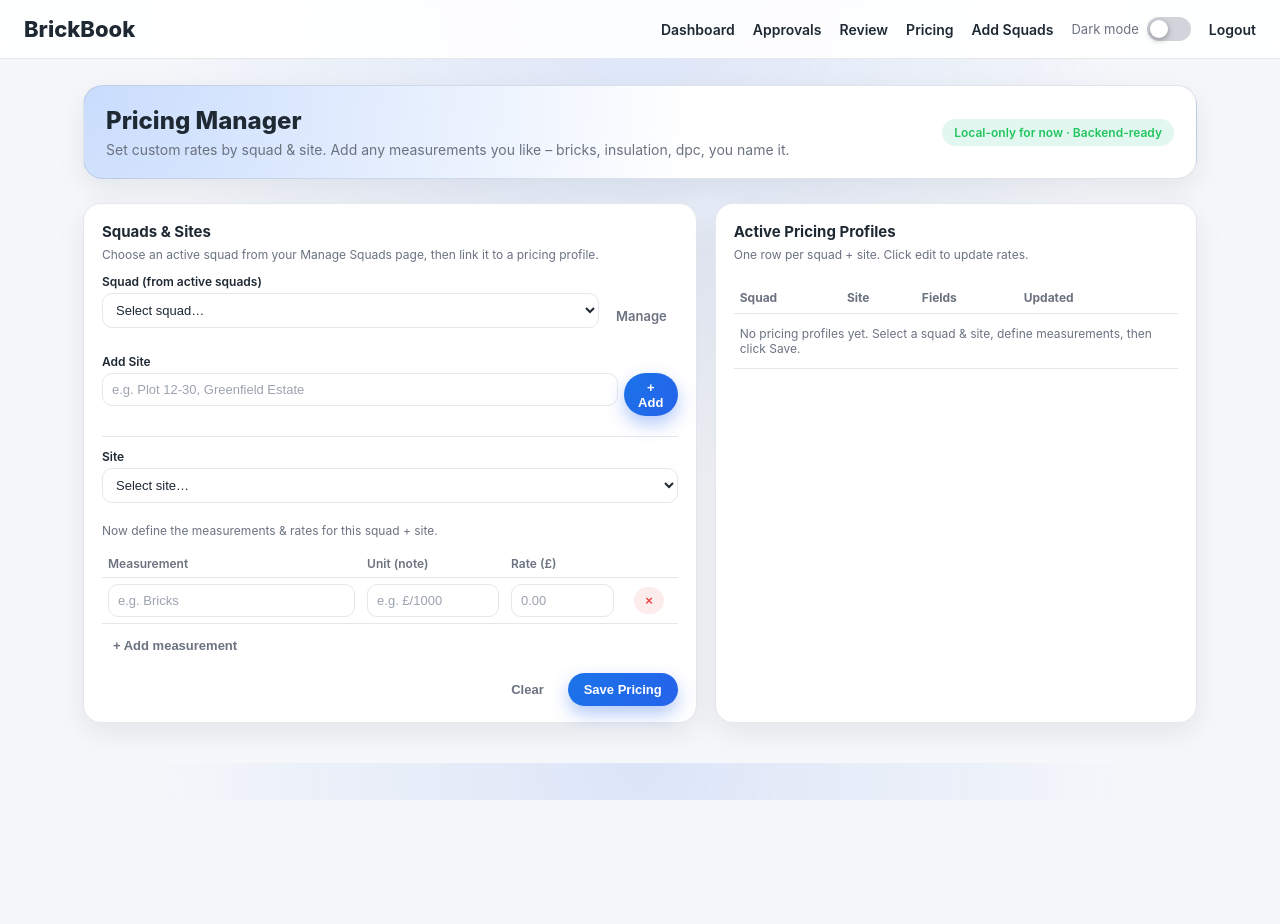
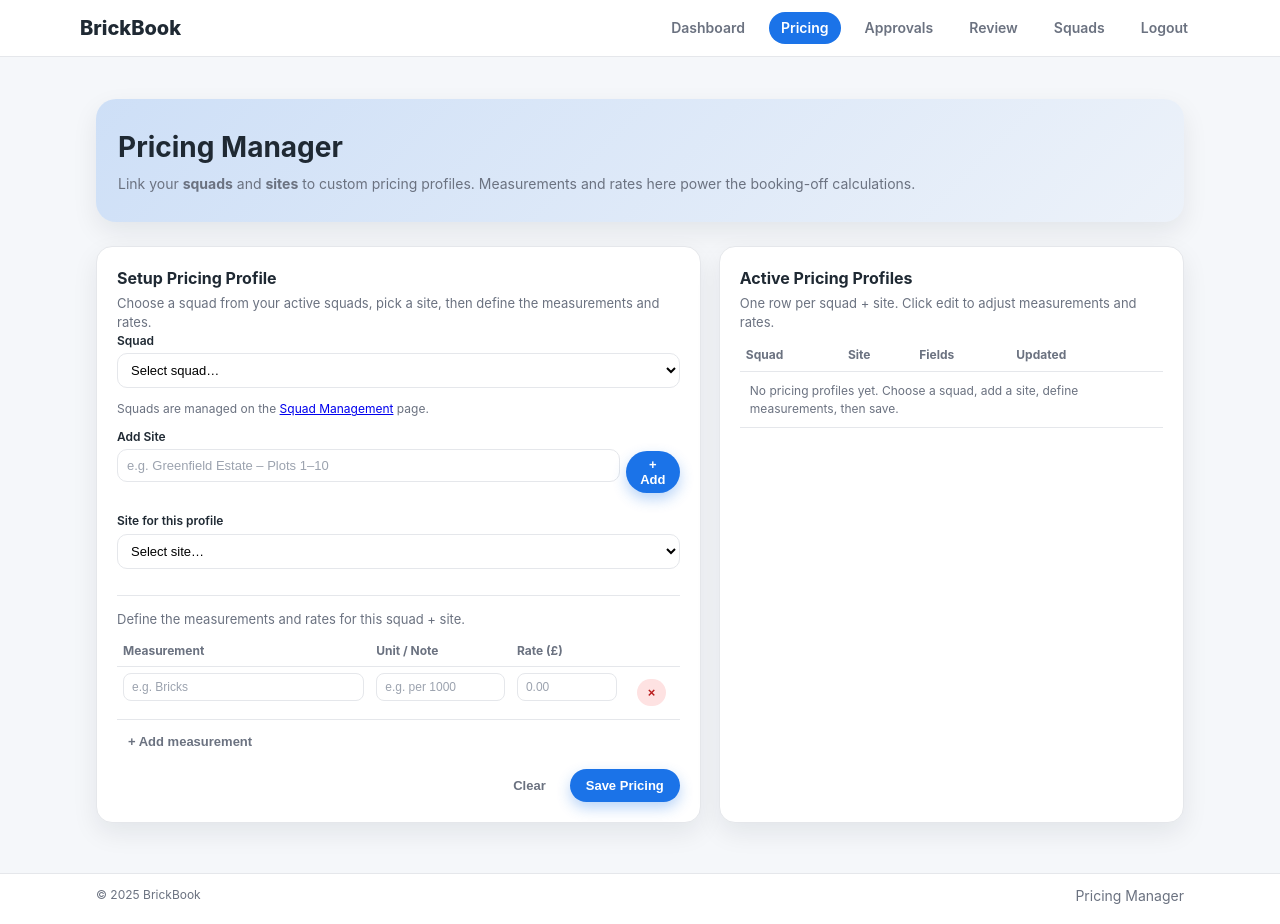
Before and after one commit to brickbooks/brickbook, a plain HTML site: page pricing-table.html in a window 1280 px wide. Before the commit the page ends 800 px from the top, so only its background shows below. Drawn offline with Linux system fonts and the light colour scheme; sample sign-in values are in the browser's storage.

Commit message:
Update pricing-table.html

```diff
--- a/pricing-table.html
+++ b/pricing-table.html
@@ -1,224 +1,97 @@
 <!DOCTYPE html>
 <html lang="en">
 <head>
-<meta charset="UTF-8">
-<meta name="viewport" content="width=device-width, initial-scale=1.0">
+  <meta charset="UTF-8" />
   <title>Pricing Manager – BrickBook</title>
+  <meta name="viewport" content="width=device-width, initial-scale=1.0" />
+  <link rel="stylesheet" href="assets/style.css" />
 
   <style>
-:root {
-  --blue: #1B73E8;
-  --charcoal: #1F2933;
-  --bg: #F5F7FA;
-  --card-bg: #FFFFFF;
-  --text-main: #1F2933;
-  --text-muted: #6B7280;
-  --border-subtle: #E5E7EB;
-  --shadow-soft: 0 10px 30px rgba(15, 23, 42, 0.08);
-  --accent: #10B981;
-  --danger: #EF4444;
-  --chip-bg: #E5F0FF;
-  --chip-text: #1B3A57;
+    .pricing-hero {
+      background: linear-gradient(
+        135deg,
+        rgba(27, 115, 232, 0.18),
+        rgba(27, 115, 232, 0.04)
+      );
+      border-radius: 20px;
+      padding: 28px 22px;
+      box-shadow: var(--shadow-soft);
+      margin-top: 24px;
+      margin-bottom: 24px;
     }
-
-/* DARK MODE OVERRIDES */
-body.dark {
-  --bg: #050816;
-  --card-bg: #0B1220;
-  --text-main: #E5E7EB;
-  --text-muted: #9CA3AF;
-  --border-subtle: #1F2933;
-  --shadow-soft: 0 18px 45px rgba(0,0,0,0.6);
-  --chip-bg: #111827;
-  --chip-text: #E5E7EB;
-}
-
-/* GLOBAL */
-* { box-sizing: border-box; margin:0; padding:0; }
-body {
-  font-family: "Inter", system-ui, -apple-system, BlinkMacSystemFont, sans-serif;
-  background: radial-gradient(circle at top, rgba(37,99,235,0.12), transparent 50%), var(--bg);
-  color: var(--text-main);
-}
-
-/* HEADER */
-header {
-  background: rgba(255,255,255,0.9);
-  backdrop-filter: blur(10px);
-  padding: 16px 24px;
-  display: flex;
-  justify-content: space-between;
-  align-items: center;
-  border-bottom: 1px solid var(--border-subtle);
-  position: sticky;
-  top: 0;
-  z-index: 100;
-}
-body.dark header {
-  background: rgba(15,23,42,0.92);
-}
-
-.logo {
-  font-size: 22px;
-  font-weight: 800;
-}
-
-nav {
-  display: flex;
-  gap: 18px;
-  align-items: center;
-}
-nav a {
-  text-decoration: none;
-  font-weight: 600;
-  color: var(--text-main);
-  font-size: 14px;
-}
-nav a:hover { color: var(--blue); }
-
-/* DARK MODE TOGGLE */
-.toggle-wrap {
-  display: flex;
-  align-items: center;
-  gap: 8px;
-  font-size: 13px;
-  color: var(--text-muted);
-}
-.toggle {
-  width: 44px;
-  height: 24px;
-  border-radius: 999px;
-  background: #D1D5DB;
-  padding: 3px;
-  display: flex;
-  align-items: center;
-  cursor: pointer;
-  position: relative;
-}
-body.dark .toggle {
-  background: #111827;
-}
-.toggle-thumb {
-  width: 18px;
-  height: 18px;
-  border-radius: 50%;
-  background: #FFFFFF;
-  box-shadow: 0 2px 6px rgba(0,0,0,0.35);
-  transform: translateX(0);
-  transition: transform 0.22s ease-out;
-}
-body.dark .toggle-thumb {
-  transform: translateX(18px);
-}
-
-/* WRAPPER */
-.wrapper {
-  max-width: 1150px;
-  margin: 0 auto;
-  padding: 26px 18px 40px;
-}
-
-/* HERO HEADER CARD */
-.hero-card {
-  background: radial-gradient(circle at top left, rgba(59,130,246,0.28), transparent 55%), var(--card-bg);
-  border-radius: 20px;
-  padding: 20px 22px;
-  box-shadow: var(--shadow-soft);
-  display: flex;
-  justify-content: space-between;
-  align-items: center;
-  margin-bottom: 24px;
-  border: 1px solid rgba(148,163,184,0.3);
-}
-.hero-text h1 {
-  font-size: 24px;
-  font-weight: 800;
+    .pricing-hero h1 {
+      font-size: 28px;
       margin-bottom: 6px;
     }
-.hero-text p {
+    .pricing-hero p {
       font-size: 14px;
       color: var(--text-muted);
     }
-.hero-pill {
-  font-size: 12px;
-  padding: 6px 12px;
-  border-radius: 999px;
-  background: rgba(16,185,129,0.12);
-  color: #22C55E;
-  font-weight: 600;
+
+    .pricing-grid {
+      display: grid;
+      grid-template-columns: minmax(0, 1.3fr) minmax(0, 1fr);
+      gap: 18px;
+    }
+    @media (max-width: 900px) {
+      .pricing-grid {
+        grid-template-columns: minmax(0, 1fr);
+      }
     }
 
-/* GRID LAYOUT */
-.grid {
+    .form-row {
       display: grid;
-  grid-template-columns: minmax(0, 1.4fr) minmax(0, 1.1fr);
-  gap: 18px;
+      grid-template-columns: 1fr 1fr;
+      gap: 10px;
     }
 
-/* CARDS */
-.card {
-  background: var(--card-bg);
-  border-radius: 18px;
-  padding: 18px 18px 16px;
-  box-shadow: var(--shadow-soft);
-  border: 1px solid var(--border-subtle);
+    .form-group {
+      margin-bottom: 10px;
     }
-.card-title {
-  font-size: 15px;
-  font-weight: 700;
-  margin-bottom: 6px;
-}
-.card-sub {
-  font-size: 12px;
-  color: var(--text-muted);
-  margin-bottom: 12px;
-}
-
-/* INPUTS / SELECTS */
-label {
+    .form-group label {
+      display: block;
       font-size: 12px;
       font-weight: 600;
-  display: block;
       margin-bottom: 4px;
     }
-input[type="text"],
-input[type="number"],
-select {
+    .form-group input,
+    .form-group select {
       width: 100%;
       padding: 8px 9px;
       border-radius: 10px;
       border: 1px solid var(--border-subtle);
-  background: transparent;
-  color: var(--text-main);
       font-size: 13px;
-  margin-bottom: 10px;
-}
-input::placeholder { color: #9CA3AF; }
-body.dark input[type="text"],
-body.dark input[type="number"],
-body.dark select {
-  background: #020617;
     }
 
-/* CHIPS */
+    .inline-row {
+      display: flex;
+      gap: 6px;
+      align-items: center;
+      margin-bottom: 8px;
+    }
+
     .chip-row {
       display: flex;
       flex-wrap: wrap;
       gap: 6px;
-  margin-bottom: 8px;
+      margin-top: 4px;
     }
     .chip {
       padding: 4px 10px;
       border-radius: 999px;
       font-size: 11px;
-  background: var(--chip-bg);
-  color: var(--chip-text);
+      background: #eef2ff;
+      color: #1e3a8a;
       display: inline-flex;
       align-items: center;
       gap: 6px;
     }
+    .chip .remove {
+      cursor: pointer;
+      font-weight: 700;
+      opacity: 0.7;
+    }
 
-/* FIELDS TABLE */
     .field-table {
       width: 100%;
       border-collapse: collapse;
@@ -232,15 +105,16 @@ body.dark select {
     }
     .field-table th {
       text-align: left;
-  font-weight: 600;
       color: var(--text-muted);
     }
-.field-table input[type="text"],
-.field-table input[type="number"] {
-  margin-bottom: 0;
+    .field-table input {
+      width: 100%;
+      padding: 6px 8px;
+      border-radius: 8px;
+      border: 1px solid var(--border-subtle);
+      font-size: 12px;
     }
 
-/* BUTTONS */
     .btn {
       border-radius: 999px;
       font-size: 13px;
@@ -258,26 +132,18 @@ body.dark select {
       padding: 9px 16px;
     }
     .btn-primary {
-  background: linear-gradient(120deg, var(--blue), #2563EB);
-  color: #FFFFFF;
-  box-shadow: 0 8px 18px rgba(37,99,235,0.35);
+      background: var(--blue);
+      color: white;
     }
     .btn-ghost {
       background: transparent;
       color: var(--text-muted);
     }
     .btn-danger {
-  background: rgba(239,68,68,0.1);
-  color: var(--danger);
+      background: #fee2e2;
+      color: #b91c1c;
     }
 
-/* PROFILES TABLE */
-.profiles-header {
-  display: flex;
-  justify-content: space-between;
-  align-items: center;
-  margin-bottom: 8px;
-}
     .profiles-table {
       width: 100%;
       border-collapse: collapse;
@@ -293,149 +159,142 @@ body.dark select {
       text-align: left;
       color: var(--text-muted);
     }
+
     .tag {
       font-size: 11px;
       padding: 3px 8px;
       border-radius: 999px;
-  background: rgba(37,99,235,0.08);
+      background: #e0edff;
       color: var(--blue);
     }
 
-@media(max-width: 900px) {
-  .grid { grid-template-columns: minmax(0,1fr); }
-  .hero-card { flex-direction: column; align-items: flex-start; gap: 10px; }
-}
-
-@media(max-width: 640px) {
-  header { padding: 14px 16px; }
-  .wrapper { padding: 20px 14px 30px; }
-  .hero-card { padding: 16px 14px; }
+    .text-muted-small {
+      font-size: 12px;
+      color: var(--text-muted);
     }
   </style>
 </head>
-<body>
+
+<body class="page" data-page="pricing">
 
 <script>
-// Contractor login guard (same as other contractor pages)
+  // Simple login guard consistent with other contractor pages
   if (!sessionStorage.getItem("loggedIn")) {
     window.location.href = "contractor-login.html";
   }
   function logout() {
     sessionStorage.removeItem("loggedIn");
-  window.location.href = "contractor-login.html";
+    window.location.href = "index.html";
   }
 </script>
 
-<header>
+<!-- HEADER -->
+<header class="site-header">
+  <div class="header-inner">
     <div class="logo">BrickBook</div>
-  <nav>
+    <nav class="nav">
       <a href="contractor-dashboard.html">Dashboard</a>
+      <a href="pricing-table.html" class="active">Pricing</a>
       <a href="approvals.html">Approvals</a>
       <a href="contractor-review.html">Review</a>
-    <a href="pricing-table.html">Pricing</a>
-    <a href="contractor-add-squads.html">Add Squads</a>
-    <div class="toggle-wrap">
-      <span>Dark mode</span>
-      <div class="toggle" onclick="toggleDarkMode()">
-        <div class="toggle-thumb"></div>
-      </div>
-    </div>
+      <a href="contractor-add-squads.html">Squads</a>
       <a href="#" onclick="logout()">Logout</a>
     </nav>
+    <div class="hamburger" onclick="toggleMenu()">☰</div>
+  </div>
 </header>
 
-<div class="wrapper">
-
-  <!-- HEADER CARD -->
-  <div class="hero-card">
-    <div class="hero-text">
-      <h1>Pricing Manager</h1>
-      <p>Set custom rates by squad & site. Add any measurements you like – bricks, insulation, dpc, you name it.</p>
-    </div>
-    <div class="hero-pill">
-      Local-only for now · Backend-ready
-    </div>
+<!-- MOBILE MENU -->
+<div id="mobileMenu" class="mobile-nav">
+  <a href="contractor-dashboard.html">Dashboard</a>
+  <a href="pricing-table.html" class="active">Pricing</a>
+  <a href="approvals.html">Approvals</a>
+  <a href="contractor-review.html">Review</a>
+  <a href="contractor-add-squads.html">Squads</a>
+  <a href="#" onclick="logout()">Logout</a>
 </div>
 
-  <div class="grid">
-    <!-- LEFT: SETUP FORM -->
+<main class="container">
+
+  <!-- HERO -->
+  <section class="pricing-hero">
+    <h1>Pricing Manager</h1>
+    <p>
+      Link your <strong>squads</strong> and <strong>sites</strong> to custom pricing profiles.
+      Measurements and rates here power the booking-off calculations.
+    </p>
+  </section>
+
+  <section class="pricing-grid">
+
+    <!-- LEFT: FORM -->
     <div class="card">
-      <div class="card-title">Squads & Sites</div>
-      <div class="card-sub">Choose an active squad from your Manage Squads page, then link it to a pricing profile.</div>
+      <div class="card-title">Setup Pricing Profile</div>
+      <div class="card-sub">Choose a squad from your active squads, pick a site, then define the measurements and rates.</div>
 
-      <!-- Squads (from Manage Squads) -->
-      <div style="margin-bottom:10px;">
-        <label for="squad-select">Squad (from active squads)</label>
-        <div style="display:flex; gap:6px; margin-bottom:6px;">
-          <select id="squad-select" style="flex:1;">
+      <!-- Squad selection (from Manage Squads) -->
+      <div class="form-group">
+        <label for="squad-select">Squad</label>
+        <select id="squad-select">
           <option value="">Select squad…</option>
         </select>
-          <a href="contractor-add-squads.html" class="btn btn-sm btn-ghost" style="text-decoration:none;">
-            Manage
-          </a>
-        </div>
-        <div class="chip-row" id="squad-chips"></div>
+        <p class="text-muted-small">
+          Squads are managed on the <a href="contractor-add-squads.html">Squad Management</a> page.
+        </p>
       </div>
 
-      <!-- Sites -->
-      <div style="margin-bottom:14px; margin-top:4px;">
+      <!-- Sites (local to pricing) -->
+      <div class="form-group">
         <label for="new-site">Add Site</label>
-        <div style="display:flex; gap:6px; margin-bottom:6px;">
-          <input type="text" id="new-site" placeholder="e.g. Plot 12-30, Greenfield Estate">
-          <button class="btn btn-sm btn-primary" type="button" onclick="addSite()">+ Add</button>
+        <div class="inline-row">
+          <input type="text" id="new-site" placeholder="e.g. Greenfield Estate – Plots 1–10">
+          <button type="button" class="btn btn-sm btn-primary" onclick="addSite()">+ Add</button>
         </div>
         <div class="chip-row" id="site-chips"></div>
       </div>
 
-      <hr style="border:none; border-top:1px solid var(--border-subtle); margin:10px 0 12px;">
-
-      <!-- Choose Site for this pricing profile -->
-      <div style="display:grid; grid-template-columns:1fr; gap:10px;">
-        <div>
-          <label for="site-select">Site</label>
+      <div class="form-group">
+        <label for="site-select">Site for this profile</label>
         <select id="site-select">
           <option value="">Select site…</option>
         </select>
       </div>
+
+      <hr style="border:none; border-top:1px solid var(--border-subtle); margin:14px 0;">
+
+      <!-- Fields: measurements -->
+      <div class="card-sub" style="margin-bottom:8px;">
+        Define the measurements and rates for this squad + site.
       </div>
 
-      <div class="card-sub" style="margin-top:10px;">
-        Now define the measurements & rates for this squad + site.
-      </div>
-
-      <!-- CUSTOM FIELDS TABLE -->
-      <table class="field-table" id="fields-table">
+      <table class="field-table">
         <thead>
           <tr>
             <th style="width:45%;">Measurement</th>
-            <th style="width:25%;">Unit (note)</th>
+            <th style="width:25%;">Unit / Note</th>
             <th style="width:20%;">Rate (£)</th>
             <th style="width:10%;"></th>
           </tr>
         </thead>
         <tbody id="fields-body">
-          <!-- rows added by JS -->
+          <!-- rows via JS -->
         </tbody>
       </table>
 
-      <button class="btn btn-sm btn-ghost" type="button" onclick="addFieldRow()">
+      <button type="button" class="btn btn-sm btn-ghost" onclick="addFieldRow()">
         + Add measurement
       </button>
 
       <div style="display:flex; justify-content:flex-end; gap:8px; margin-top:14px;">
-        <button class="btn btn-md btn-ghost" type="button" onclick="clearForm()">Clear</button>
-        <button class="btn btn-md btn-primary" type="button" onclick="saveProfile()">Save Pricing</button>
+        <button type="button" class="btn btn-md btn-ghost" onclick="clearForm()">Clear</button>
+        <button type="button" class="btn btn-md btn-primary" onclick="saveProfile()">Save Pricing</button>
       </div>
     </div>
 
     <!-- RIGHT: ACTIVE PROFILES -->
     <div class="card">
-      <div class="profiles-header">
-        <div>
       <div class="card-title">Active Pricing Profiles</div>
-          <div class="card-sub">One row per squad + site. Click edit to update rates.</div>
-        </div>
-      </div>
+      <div class="card-sub">One row per squad + site. Click edit to adjust measurements and rates.</div>
 
       <table class="profiles-table">
         <thead>
@@ -448,41 +307,33 @@ function logout() {
           </tr>
         </thead>
         <tbody id="profiles-body">
-          <!-- populated by JS -->
+          <!-- rows via JS -->
         </tbody>
       </table>
     </div>
+
+  </section>
+</main>
+
+<footer class="site-footer">
+  <div class="footer-inner">
+    <span>© 2025 BrickBook</span>
+    <span class="text-muted">Pricing Manager</span>
   </div>
-</div>
+</footer>
 
+<script src="assets/main.js"></script>
 <script>
-// ---------- THEME (DARK MODE) ----------
-const THEME_KEY = "brickbook_theme";
-function applyTheme(theme) {
-  if (theme === "dark") {
-    document.body.classList.add("dark");
-  } else {
-    document.body.classList.remove("dark");
+  function toggleMenu() {
+    document.getElementById('mobileMenu').classList.toggle('show');
   }
-}
-function toggleDarkMode() {
-  const isDark = document.body.classList.contains("dark");
-  const next = isDark ? "light" : "dark";
-  applyTheme(next);
-  localStorage.setItem(THEME_KEY, next);
-}
-(function initTheme() {
-  const saved = localStorage.getItem(THEME_KEY) || "light";
-  applyTheme(saved);
-})();
 
   // ---------- STATE & STORAGE ----------
   const STORAGE_KEY = "brickbook_pricing_state";
 
   let state = {
-  squads: [], // kept for backwards compatibility, but not used for adding now
     sites: [],
-  profiles: [] // { id, squad, site, fields:[{name,unit,rate}], updatedAt }
+    profiles: [] // { id, squadId, squadName, site, fields:[{name,unit,rate}], updatedAt }
   };
 
   function loadState() {
@@ -502,11 +353,27 @@ function saveState() {
     localStorage.setItem(STORAGE_KEY, JSON.stringify(state));
   }
 
+  // ---------- SQUADS FROM MANAGE SQUADS ----------
+  function renderSquadsFromManage() {
+    const select = document.getElementById("squad-select");
+    select.innerHTML = '<option value="">Select squad…</option>';
+
+    const squads = JSON.parse(localStorage.getItem("contractor_squads")) || [];
+
+    squads.forEach(s => {
+      const opt = document.createElement("option");
+      opt.value = s.squadId;
+      opt.textContent = s.squadName || s.squadId;
+      select.appendChild(opt);
+    });
+  }
+
   // ---------- SITES ----------
   function addSite() {
     const input = document.getElementById("new-site");
     const name = input.value.trim();
     if (!name) return;
+
     if (!state.sites.includes(name)) {
       state.sites.push(name);
       saveState();
@@ -527,14 +394,14 @@ function renderSites() {
     const chips = document.getElementById("site-chips");
     const select = document.getElementById("site-select");
     chips.innerHTML = "";
-  select.innerHTML = `<option value="">Select site…</option>`;
+    select.innerHTML = '<option value="">Select site…</option>';
 
     state.sites.forEach(name => {
       const chip = document.createElement("div");
       chip.className = "chip";
       chip.innerHTML = `
         <span>${name}</span>
-      <span style="font-size:11px; opacity:0.7; cursor:pointer;" onclick="removeSite('${name.replace(/'/g,"\\'")}')">×</span>
+        <span class="remove" onclick="removeSite('${name.replace(/'/g, "\\'")}')">×</span>
       `;
       chips.appendChild(chip);
 
@@ -545,49 +412,16 @@ function renderSites() {
     });
   }
 
-// ---------- SQUADS (FROM MANAGE SQUADS) ----------
-function renderSquads() {
-  const chips = document.getElementById("squad-chips");
-  const select = document.getElementById("squad-select");
-  if (!chips || !select) return;
-
-  chips.innerHTML = "";
-  select.innerHTML = `<option value="">Select squad…</option>`;
-
-  const managerSquads = JSON.parse(localStorage.getItem("contractor_squads")) || [];
-
-  managerSquads.forEach(s => {
-    const name = s.squadName || s.squadId || "Squad";
-    const memberCount = (s.members && s.members.length) || 0;
-
-    // Chip showing squad + member count
-    const chip = document.createElement("div");
-    chip.className = "chip";
-    chip.innerHTML = `
-      <span>${name}</span>
-      <span style="font-size:10px; opacity:0.7;">${memberCount} member${memberCount === 1 ? "" : "s"}</span>
-    `;
-    chips.appendChild(chip);
-
-    // Option in select
-    const opt = document.createElement("option");
-    opt.value = name;        // store by name for now (matches old pricing behaviour)
-    opt.textContent = name;
-    select.appendChild(opt);
-  });
-}
-
-// ---------- FIELDS (CUSTOM MEASUREMENTS) ----------
+  // ---------- FIELDS ----------
   function addFieldRow(field = { name: "", unit: "", rate: "" }) {
     const tbody = document.getElementById("fields-body");
     const tr = document.createElement("tr");
-
     tr.innerHTML = `
       <td><input type="text" placeholder="e.g. Bricks" value="${field.name || ""}"></td>
-    <td><input type="text" placeholder="e.g. £/1000" value="${field.unit || ""}"></td>
-    <td><input type="number" placeholder="0.00" step="0.01" value="${field.rate || ""}"></td>
+      <td><input type="text" placeholder="e.g. per 1000" value="${field.unit || ""}"></td>
+      <td><input type="number" step="0.01" placeholder="0.00" value="${field.rate || ""}"></td>
       <td style="text-align:center;">
-      <button class="btn btn-sm btn-danger" type="button" onclick="removeFieldRow(this)">×</button>
+        <button type="button" class="btn btn-sm btn-danger" onclick="removeFieldRow(this)">×</button>
       </td>
     `;
     tbody.appendChild(tr);
@@ -595,7 +429,7 @@ function addFieldRow(field = { name: "", unit: "", rate: "" }) {
 
   function removeFieldRow(btn) {
     const tr = btn.closest("tr");
-  tr?.remove();
+    if (tr) tr.remove();
   }
 
   function getFieldsFromForm() {
@@ -626,37 +460,47 @@ function setFieldsInForm(fields) {
   let editingProfileId = null;
 
   function saveProfile() {
-  const squad = document.getElementById("squad-select").value;
-  const site = document.getElementById("site-select").value;
+    const squadSelect = document.getElementById("squad-select");
+    const siteSelect = document.getElementById("site-select");
+
+    const squadId = squadSelect.value;
+    const squadName = squadSelect.options[squadSelect.selectedIndex]?.text || "";
+    const site = siteSelect.value;
     const fields = getFieldsFromForm();
 
-  if (!squad || !site) {
-    alert("Select a squad and a site before saving.");
+    if (!squadId || !site) {
+      alert("Please select a squad and a site.");
       return;
     }
     if (!fields.length) {
-    alert("Add at least one measurement and rate.");
+      alert("Add at least one measurement with a rate.");
       return;
     }
 
     const now = new Date().toISOString();
 
     if (editingProfileId) {
-    // Update existing
       const idx = state.profiles.findIndex(p => p.id === editingProfileId);
       if (idx !== -1) {
-      state.profiles[idx] = { ...state.profiles[idx], squad, site, fields, updatedAt: now };
+        state.profiles[idx] = {
+          ...state.profiles[idx],
+          squadId,
+          squadName,
+          site,
+          fields,
+          updatedAt: now
+        };
       }
     } else {
-    // Either update matching squad+site, or create new
-    let existing = state.profiles.find(p => p.squad === squad && p.site === site);
+      let existing = state.profiles.find(p => p.squadId === squadId && p.site === site);
       if (existing) {
         existing.fields = fields;
         existing.updatedAt = now;
       } else {
         state.profiles.push({
           id: "p_" + Date.now(),
-        squad,
+          squadId,
+          squadName,
           site,
           fields,
           updatedAt: now
@@ -667,7 +511,7 @@ function saveProfile() {
     saveState();
     renderProfiles();
     editingProfileId = null;
-  alert("Pricing saved for " + squad + " @ " + site);
+    alert("Pricing saved for " + squadName + " @ " + site);
   }
 
   function renderProfiles() {
@@ -676,8 +520,8 @@ function renderProfiles() {
 
     if (!state.profiles.length) {
       const tr = document.createElement("tr");
-    tr.innerHTML = `<td colspan="5" style="font-size:12px; color:var(--text-muted); padding:12px 6px;">
-      No pricing profiles yet. Select a squad & site, define measurements, then click Save.
+      tr.innerHTML = `<td colspan="5" style="padding:10px; font-size:12px; color:var(--text-muted);">
+        No pricing profiles yet. Choose a squad, add a site, define measurements, then save.
       </td>`;
       tbody.appendChild(tr);
       return;
@@ -685,19 +529,18 @@ function renderProfiles() {
 
     state.profiles.forEach(p => {
       const tr = document.createElement("tr");
-
       const dateStr = p.updatedAt
-      ? new Date(p.updatedAt).toLocaleDateString(undefined, { day:"2-digit", month:"short", year:"numeric" })
+        ? new Date(p.updatedAt).toLocaleDateString(undefined, { day: "2-digit", month: "short", year: "numeric" })
         : "-";
 
       tr.innerHTML = `
-      <td>${p.squad}</td>
+        <td>${p.squadName || p.squadId}</td>
         <td>${p.site}</td>
         <td><span class="tag">${p.fields.length} fields</span></td>
         <td>${dateStr}</td>
         <td style="text-align:right;">
-        <button class="btn btn-sm btn-ghost" type="button" onclick="editProfile('${p.id}')">Edit</button>
-        <button class="btn btn-sm btn-danger" type="button" onclick="deleteProfile('${p.id}')">Del</button>
+          <button type="button" class="btn btn-sm btn-ghost" onclick="editProfile('${p.id}')">Edit</button>
+          <button type="button" class="btn btn-sm btn-danger" onclick="deleteProfile('${p.id}')">Del</button>
         </td>
       `;
       tbody.appendChild(tr);
@@ -709,7 +552,7 @@ function editProfile(id) {
     if (!p) return;
     editingProfileId = id;
 
-  document.getElementById("squad-select").value = p.squad;
+    document.getElementById("squad-select").value = p.squadId;
     document.getElementById("site-select").value = p.site;
     setFieldsInForm(p.fields);
   }
@@ -719,9 +562,7 @@ function deleteProfile(id) {
     state.profiles = state.profiles.filter(p => p.id !== id);
     saveState();
     renderProfiles();
-  if (editingProfileId === id) {
-    clearForm();
-  }
+    if (editingProfileId === id) clearForm();
   }
 
   function clearForm() {
@@ -734,7 +575,7 @@ function clearForm() {
   // ---------- INIT ----------
   (function init() {
     loadState();
-  renderSquads();   // now reads from contractor_squads
+    renderSquadsFromManage();
     renderSites();
     renderProfiles();
     if (!document.querySelector("#fields-body tr")) {
```
Lines whose indentation alone changed are shown as unchanged.
